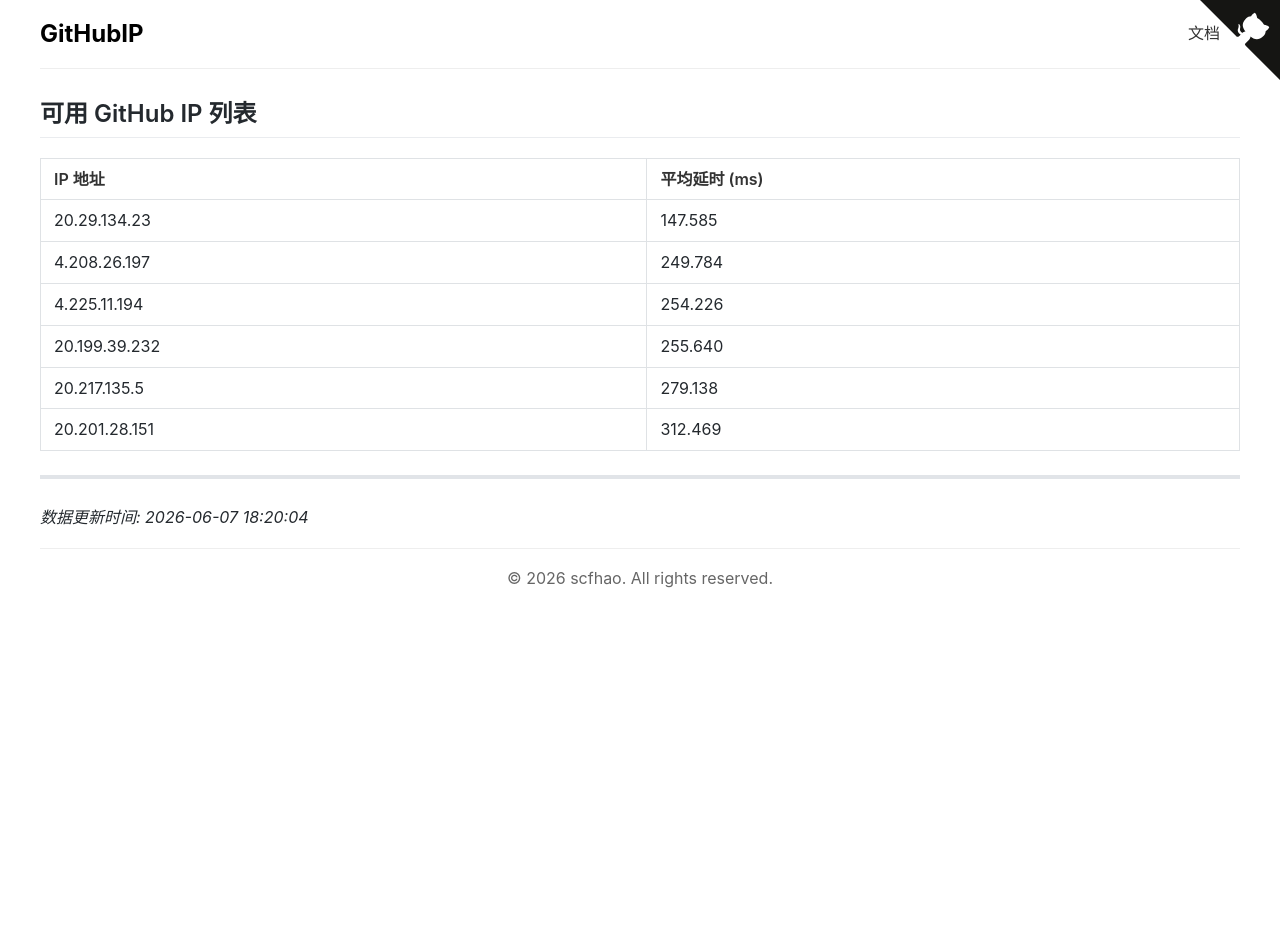
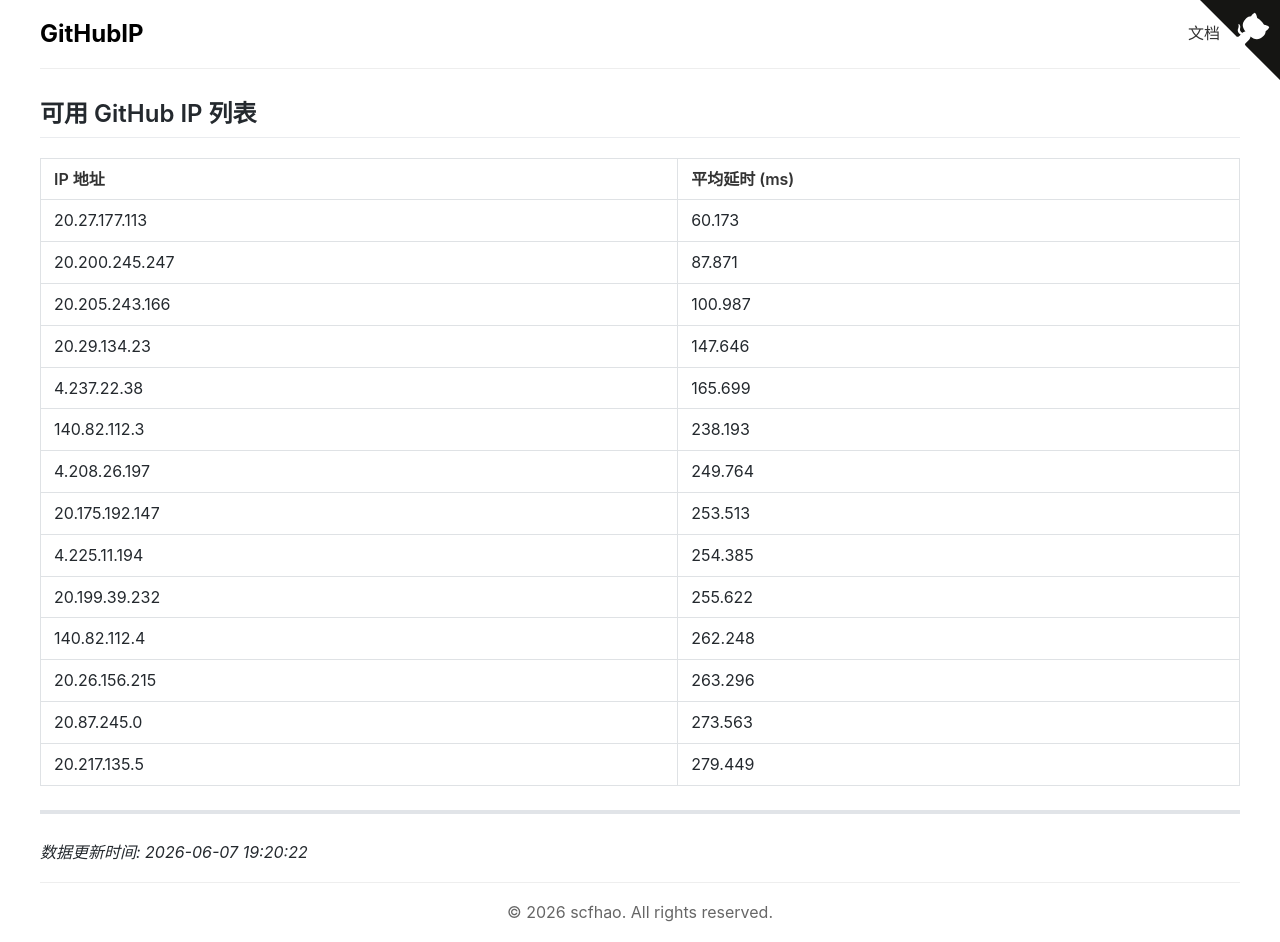
Before and after one commit to scfhao/GitHubIP, a Jekyll site: the page built from index.md, in a window 1280 px wide. Built offline with Jekyll 4.4.1, drawn with Linux system fonts in a browser that asks for light colours; before the commit the page ends 900 px from its top, so only the background shows below that.

Commit message:
自动脚本执行 - 2026-06-07 19:20:22

```diff
--- a/index.md
+++ b/index.md
@@ -1,20 +1,28 @@
 ---
 layout: home
 title: GitHub IP 列表
-date: 2026-06-07 18:20:04
+date: 2026-06-07 19:20:22
 ---
 
 ## 可用 GitHub IP 列表
 
 | IP 地址 | 平均延时 (ms) |
 |---------|--------------|
-| 20.29.134.23 | 147.585 |
-| 4.208.26.197 | 249.784 |
-| 4.225.11.194 | 254.226 |
-| 20.199.39.232 | 255.640 |
-| 20.217.135.5 | 279.138 |
-| 20.201.28.151 | 312.469 |
+| 20.27.177.113 | 60.173 |
+| 20.200.245.247 | 87.871 |
+| 20.205.243.166 | 100.987 |
+| 20.29.134.23 | 147.646 |
+| 4.237.22.38 | 165.699 |
+| 140.82.112.3 | 238.193 |
+| 4.208.26.197 | 249.764 |
+| 20.175.192.147 | 253.513 |
+| 4.225.11.194 | 254.385 |
+| 20.199.39.232 | 255.622 |
+| 140.82.112.4 | 262.248 |
+| 20.26.156.215 | 263.296 |
+| 20.87.245.0 | 273.563 |
+| 20.217.135.5 | 279.449 |
 
 ---
 
-*数据更新时间: 2026-06-07 18:20:04*
+*数据更新时间: 2026-06-07 19:20:22*
```
